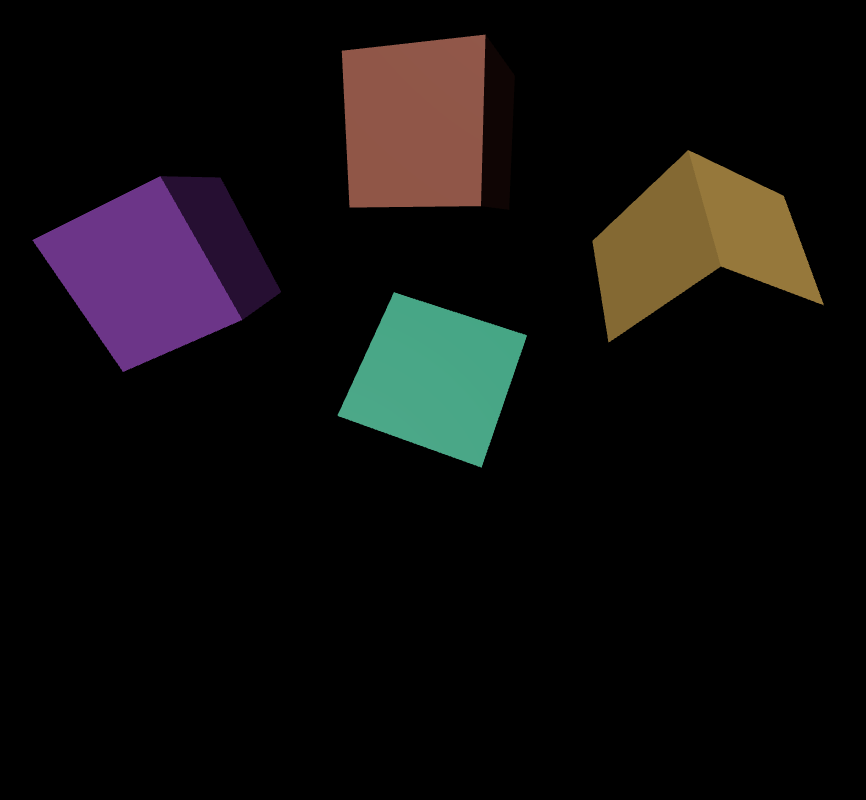
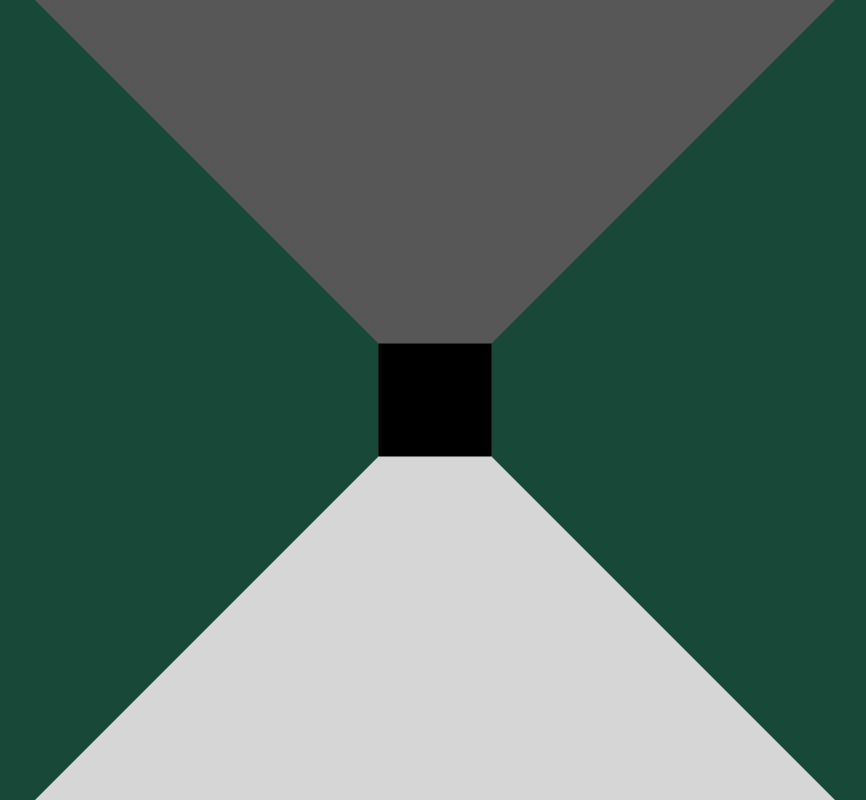
Before and after one commit to Antony35/museum, a website built with Vite: page index.html in a window 1280 px wide. Shown: the whole page, without its empty margins (205-1071 px from the left). Built offline with nearby package versions, Linux system fonts and the light colour scheme; animation ran at ten frames a second.

Commit message:
class museum and wall

```diff
--- a/index.html
+++ b/index.html
@@ -9,6 +9,6 @@
 </head>
 <body>
 <canvas class="canvas" id="canvas"></canvas>
-<script type="module" src="src/js/main.js"></script>
+<script type="module" src="main.js"></script>
 </body>
 </html>
--- /dev/null
+++ b/main.js
@@ -0,0 +1,6 @@
+import Museum from "./src/js/Museum.js";
+
+const canvas = document.getElementById('canvas');
+
+let museum = new Museum(canvas);
+requestAnimationFrame(museum.render);
--- /dev/null
+++ b/src/js/Museum.js
@@ -0,0 +1,49 @@
+import * as THREE from 'three';
+import resizeRendererToDisplaySize from "../utils/resizeRenderToDisplaySize.js";
+import Wall from "./Wall.js";
+
+export default class Museum {
+
+  constructor(canvas) {
+    this.renderer = new THREE.WebGLRenderer({antialias: true, canvas});
+    this.camera = new THREE.PerspectiveCamera(75, 2,  0.1, 100);
+    this.camera.position.z = 4;
+    this.scene = new THREE.Scene();
+    this.light = new THREE.DirectionalLight( 0xffffff, 3);
+    this.light.position.set(-1, 2, 4);
+    this.scene.add(this.light);
+    const ambientLight = new THREE.AmbientLight(0xffffff, 0.5);
+    this.scene.add(ambientLight);
+    this.light.position.set(0, 2, 0);
+    this.camera.position.set(0, 0, 8);
+    this.room = [
+      // Sol : Large (width: 4), plat (height: 0.1), placé en bas (y: -2)
+      new Wall({width: 4, height: 0.1, color: 0xcccccc, position: {x: 0, y: -2, z: 0}}).mesh,
+      // Plafond : Large (width: 4), plat (height: 0.1), placé en haut (y: 2)
+      new Wall({width: 4, height: 0.1, color: 0xcccccc, position: {x: 0, y: 2, z: 0}}).mesh,
+      // Mur Gauche : Fin (width: 0.1), haut (height: 4.1), décalé à gauche (x: -2)
+      new Wall({width: 0.1, height: 4.1, color: 0x44aa88, position: {x: -2, y: 0, z: 0}}).mesh,
+      // Mur Droit : Fin (width: 0.1), haut (height: 4.1), décalé à droite (x: 2)
+      new Wall({width: 0.1, height: 4.1, color: 0x44aa88, position: {x: 2, y: 0, z: 0}}).mesh,
+    ]
+    this.room.forEach((room) => {
+
+      this.scene.add(room);
+    })
+
+    this.render = this.render.bind(this);
+  }
+
+  render(time) {
+    time *= 0.001;
+
+    if (resizeRendererToDisplaySize(this.renderer)) {
+      const canvas = this.renderer.domElement;
+      this.camera.aspect = canvas.clientWidth / canvas.clientHeight;
+      this.camera.updateProjectionMatrix();
+    }
+
+    this.renderer.render(this.scene, this.camera);
+    requestAnimationFrame(this.render);
+  }
+}
--- /dev/null
+++ b/src/js/Wall.js
@@ -0,0 +1,13 @@
+import * as THREE from "three";
+
+export default class Wall {
+
+  constructor({height, width, depth = 20, color, position: {x, y, z}, rotX = 0}) {
+    const geometry = new THREE.BoxGeometry(width, height, depth);
+    const material = new THREE.MeshPhongMaterial({color: color});
+
+    this.mesh = new THREE.Mesh(geometry, material);
+    this.mesh.position.set(x, y, z);
+    this.mesh.rotation.x = rotX;
+  }
+}
--- a/src/js/main.js
+++ /dev/null
@@ -1,85 +0,0 @@
-import * as THREE from 'three';
-
-function main() {
-  const canvas = document.getElementById('canvas');
-  const renderer = new THREE.WebGLRenderer({antialias: true, canvas});
-
-  // « frustum » nom d'une forme 3D qui ressemble à une pyramide dont la pointe est tranchée.
-  const fov = 75; // champ de vision
-  const aspect = 2; // the canvas default rapport d'aspect (display aspect) du canevas
-  const near = 0.1;  //l'espace devant la caméra qui sera rendu au plus pres.
-  const far = 6; //  l'espace devant la caméra qui sera rendu au plus loin.
-  const camera = new THREE.PerspectiveCamera(fov, aspect, near, far);
-  // reculer légèrement la caméra par rapport à l'origine afin de voir quelque chose.
-  camera.position.z = 4;
-
-  const scene = new THREE.Scene();
-
-  const boxWidth = 1
-  const boxHeight = 1
-  const boxDepth = 1
-  const geometry = new THREE.BoxGeometry(boxWidth, boxHeight, boxDepth);
-
-  function makeInstance(geometry, color, x, y) {
-    const material = new THREE.MeshPhongMaterial({color: color});
-
-    const cube = new THREE.Mesh(geometry, material);
-    scene.add(cube);
-
-    cube.position.x = x
-    cube.position.y = y
-
-    return cube;
-  }
-
-  const cube = [
-    makeInstance(geometry, 0x44aa88, 0, 0),
-    makeInstance(geometry, 0x8844aa, -2, 1),
-    makeInstance(geometry, 0xaa8844, 2, 1),
-    makeInstance(geometry, 0xaa6655, 0, 2),
-  ]
-
-  function resizeRendererToDisplaySize(renderer) {
-    const canvas = renderer.domElement;
-    const pixelRatio = window.devicePixelRatio;
-    const width  = Math.floor( canvas.clientWidth  * pixelRatio );
-    const height = Math.floor( canvas.clientHeight * pixelRatio );
-    const needResize = canvas.width !== width || canvas.height !== height;
-    if (needResize) {
-      renderer.setSize(width, height, false);
-    }
-    return needResize;
-  }
-
-
-
-  function render(time) {
-    time *= 0.001;
-
-    if (resizeRendererToDisplaySize(renderer)) {
-      const canvas = renderer.domElement;
-      camera.aspect = canvas.clientWidth / canvas.clientHeight;
-      camera.updateProjectionMatrix();
-    }
-
-    cube.forEach((cube, index) => {
-      const speed = 1 + index * 0.1;
-      let rotation = time * speed;
-      cube.rotation.x = rotation;
-      cube.rotation.y = rotation;
-    })
-
-    renderer.render(scene, camera);
-    requestAnimationFrame(render);
-  }
-
-  requestAnimationFrame(render);
-
-  const color = 0xffffff;
-  const intensity = 3;
-  const light = new THREE.DirectionalLight(color, intensity);
-  light.position.set(-1, 2, 4);
-  scene.add(light);
-}
-
-main()
--- /dev/null
+++ b/src/utils/resizeRenderToDisplaySize.js
@@ -0,0 +1,11 @@
+export default function resizeRendererToDisplaySize(renderer) {
+  const canvas = renderer.domElement;
+  const pixelRatio = window.devicePixelRatio;
+  const width  = Math.floor( canvas.clientWidth  * pixelRatio );
+  const height = Math.floor( canvas.clientHeight * pixelRatio );
+  const needResize = canvas.width !== width || canvas.height !== height;
+  if (needResize) {
+    renderer.setSize(width, height, false);
+  }
+  return needResize;
+}
```
